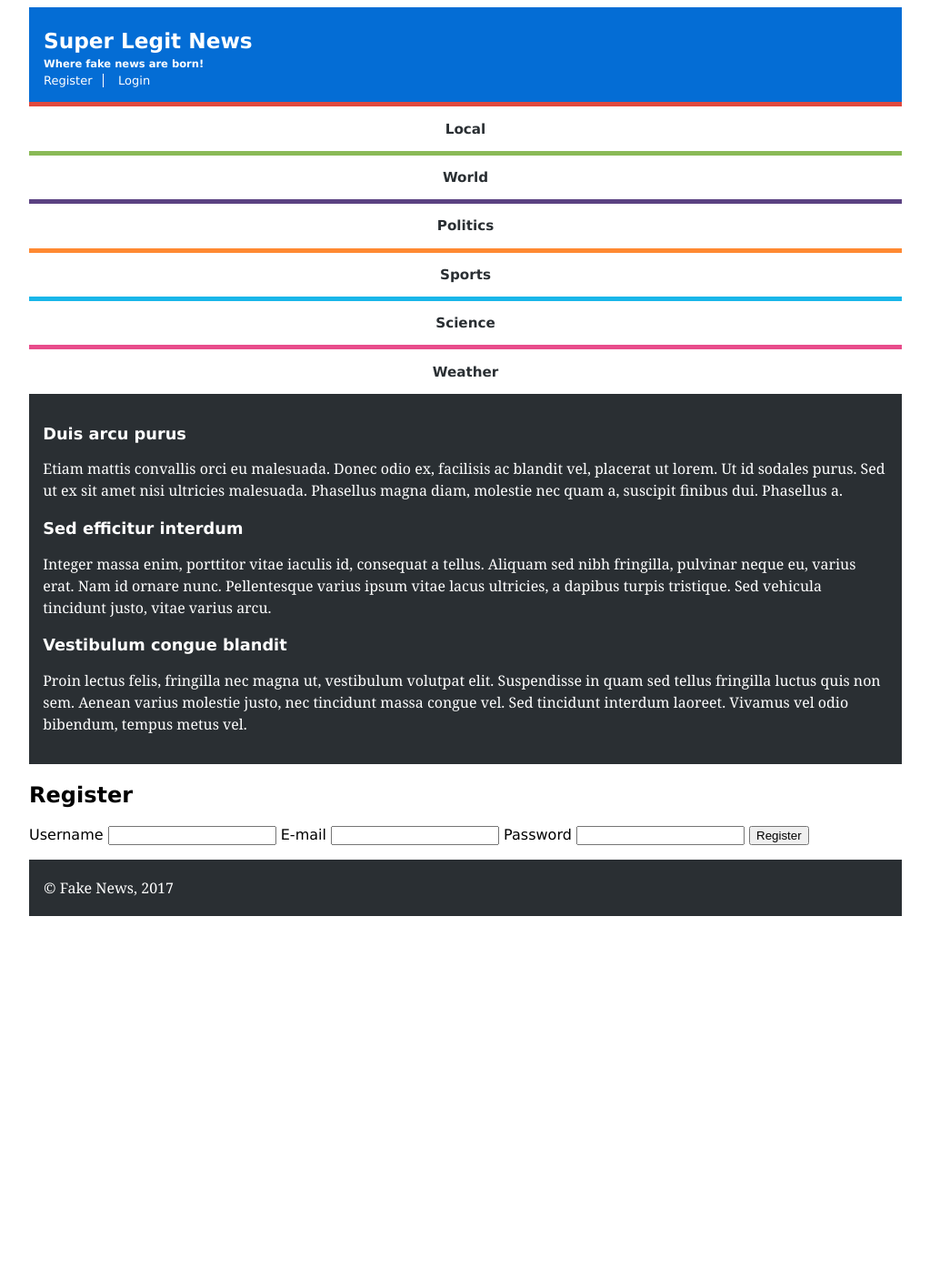
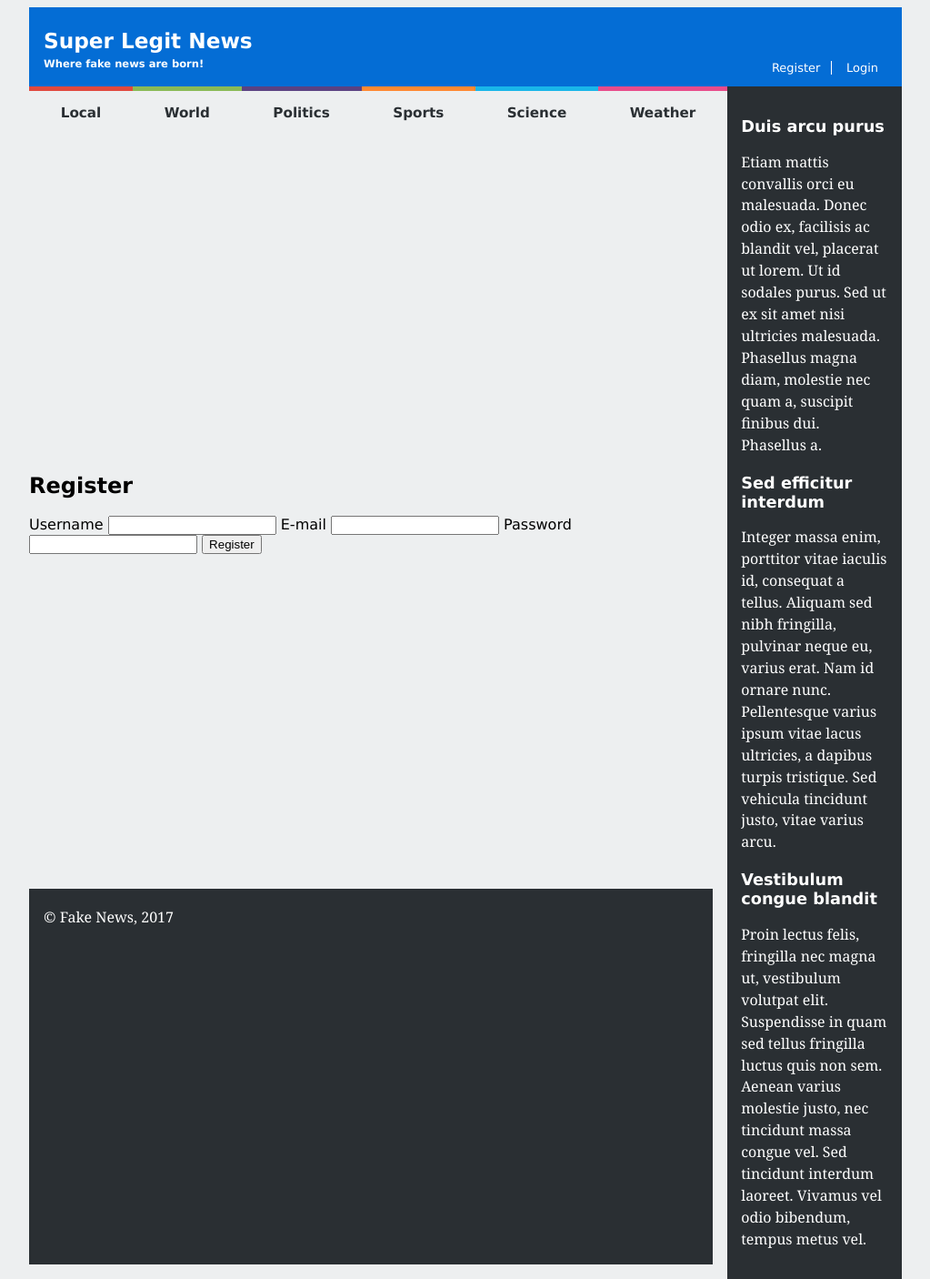
Before and after one commit to paulinho-16/MIEIC-LTW, a PHP site: page /register.html in a window 1280 px wide. Shown: the whole page at 91% size, without its empty margins (128-1151 px from the left). Before the commit the page ends 1007 px from the top, so only its background shows below. Run offline with PHP 8.4, Linux system fonts and the light colour scheme.

Commit message:
Positioning
CSS - Exercise 1.2

```diff
--- /dev/null
+++ b/Exercises/CSS/Online Newspaper Design/layout.css
@@ -0,0 +1,55 @@
+html {
+    background-color: #EDEFF0;
+}
+
+body {
+    width: 60em;
+    position: relative;
+    display: grid;
+    margin: auto;
+    grid-template-columns: 4fr 1fr;
+    grid-template-areas: "header header"
+                         "navmenu related"
+                         "news related"
+                         "footer related";
+}
+
+#menu ul {
+    display: flex;
+}
+
+#menu ul li {
+    flex-grow: 1;
+}
+
+body header {
+    grid-area: header;
+    position: relative;
+}
+
+body header h1, body header h2 {
+    grid-area: header;
+}
+
+#signup {
+    position: absolute;
+    right: 2em;
+    bottom: 1em;
+}
+
+#menu {
+    grid-area: navmenu;
+}
+
+#related {
+    grid-area: related;
+}
+
+#news {
+    grid-area: news;
+}
+
+body footer {
+    grid-area: footer;
+    margin-right: 1em;
+}
--- a/Exercises/CSS/Online Newspaper Design/style.css
+++ b/Exercises/CSS/Online Newspaper Design/style.css
@@ -7,9 +7,6 @@ body > header {
     margin-top: 0.5em;
     background-color: #046DD5;
     padding: 1em;
-    border-bottom-style: solid;
-    border-bottom-color:#E1493E;
-    border-bottom-width: thick;
 }
 
 header > h1 {
@@ -56,7 +53,8 @@ a {
     font-weight: bold;
     font-size: 95%;
     text-align: center;
-    padding: 0em 0em;
+    padding: 0em;
+    margin: 0em;
 }
 
 
@@ -70,28 +68,28 @@ a {
 }
 
 #menu > ul > li:first-child {
-    padding-top: 0em;
-    border-bottom: #8ABA56 solid thick;
+    border-top: #E1493E solid thick;
 }
 
 #menu > ul > li:nth-child(2) {
-    border-bottom: #5B4282 solid thick;
+    border-top: #8ABA56 solid thick;
 }
 
 #menu > ul > li:nth-child(3) {
-    border-bottom: #FF8932 solid thick;
+    border-top: #5B4282 solid thick;
 }
 
 #menu > ul > li:nth-child(4) {
-    border-bottom: #19B6E9 solid thick;
+    border-top: #FF8932 solid thick;
 }
 
 #menu > ul > li:nth-child(5) {
-    border-bottom: #E84C8B solid thick;
+    border-top: #19B6E9 solid thick;
 }
 
 #menu > ul > li:nth-child(6) {
-    padding-bottom: 0em;
+    border-top: #E84C8B solid thick;
+    padding-bottom: 1em;
 }
 
 aside#related {
@@ -119,7 +117,7 @@ aside#related p {
 #news article > header {
     position: absolute;
     padding: 1.5em;
-    width: 15.5%;
+    width: 32%;
     text-shadow: 5px 5px 5px black;
     line-height: 2em;
 }
```
